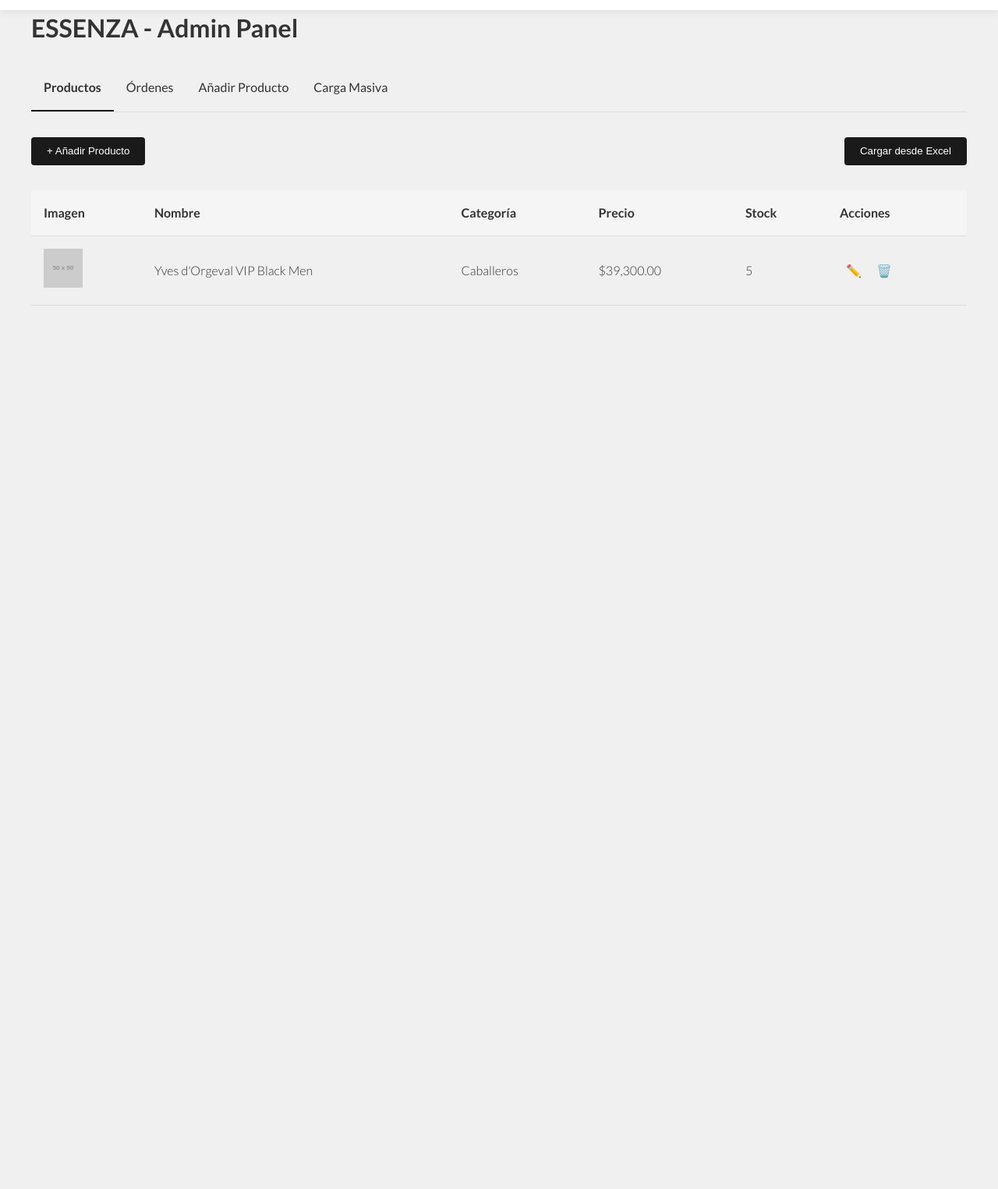
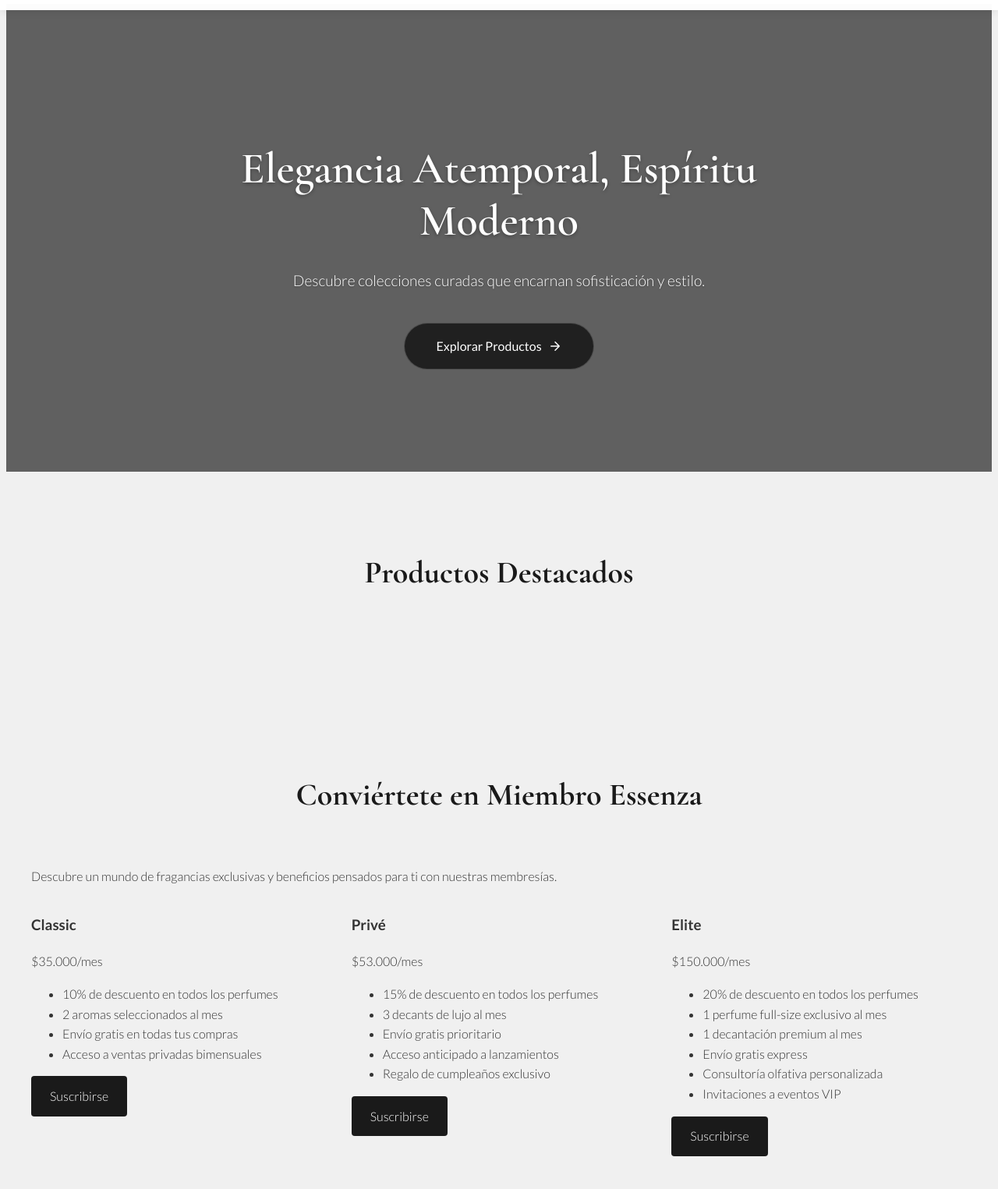
Before and after one commit to ortubia/Essenza-store, a plain HTML site: page index.html in a window 1280 px wide. Shown: the part 75-1600 px from the top of the page at 78% size. Before the commit the page ends 800 px from the top, so only its background shows below. Drawn offline with nearby package versions, Linux system fonts and the light colour scheme; files that its build step writes are made by us from their sources; placeholder pictures from the web are drawn by us.

Commit message:
Update index.html

```diff
--- a/index.html
+++ b/index.html
@@ -3,61 +3,9 @@
 <head>
   <meta charset="UTF-8">
   <meta name="viewport" content="width=device-width, initial-scale=1.0">
-  <title>ESSENZA - Gestión de Productos</title>
-  <link rel="stylesheet" href="styles.css">
+  <title>ESSENZA - Elegancia Atemporal</title>
+  <link rel="stylesheet" href="css/styles.css">
   <link href="https://fonts.googleapis.com/css2?family=Cormorant+Garamond:wght@400;600;700&family=Lato:wght@300;400;700&display=swap" rel="stylesheet">
-  <style>
-    .admin-container {
-      max-width: 1200px;
-      margin: 2em auto;
-      padding: 2em;
-    }
-    .admin-nav {
-      display: flex;
-      margin-bottom: 2em;
-      border-bottom: 1px solid #ddd;
-    }
-    .admin-nav a {
-      padding: 1em;
-      text-decoration: none;
-      color: #333;
-      font-weight: 400;
-    }
-    .admin-nav a.active {
-      border-bottom: 2px solid #1a1a1a;
-      font-weight: 600;
-    }
-    .admin-actions {
-      display: flex;
-      justify-content: space-between;
-      margin-bottom: 2em;
-    }
-    .admin-button {
-      padding: 0.8em 1.5em;
-      background: #1a1a1a;
-      color: white;
-      border: none;
-      border-radius: 4px;
-      cursor: pointer;
-    }
-    .products-table {
-      width: 100%;
-      border-collapse: collapse;
-    }
-    .products-table th, .products-table td {
-      padding: 1em;
-      text-align: left;
-      border-bottom: 1px solid #ddd;
-    }
-    .products-table th {
-      background: #f5f5f5;
-      font-weight: 600;
-    }
-    .action-icon {
-      margin: 0 0.5em;
-      cursor: pointer;
-    }
-  </style>
 </head>
 <body>
   <header class="main-header">
@@ -81,49 +29,109 @@
     </div>
   </header>
 
-  <div class="admin-container">
-    <h1>ESSENZA - Admin Panel</h1>
+  <main>
+    <section class="hero">
+      <div class="hero-overlay"></div>
+      <div class="hero-content">
+        <h1 class="hero-title">Elegancia Atemporal, Espíritu Moderno</h1>
+        <p class="hero-subtitle">Descubre colecciones curadas que encarnan sofisticación y estilo.</p>
+        <a href="productos.html" class="hero-button">
+          Explorar Productos
+          <svg xmlns="http://www.w3.org/2000/svg" width="24" height="24" viewBox="0 0 24 24" fill="none" stroke="currentColor" stroke-width="2" stroke-linecap="round" stroke-linejoin="round">
+            <path d="M5 12h14M12 5l7 7-7 7"></path>
+          </svg>
+        </a>
+      </div>
+    </section>
 
-    <nav class="admin-nav">
-      <a href="productos.html" class="active">Productos</a>
-      <a href="pedidos.html">Órdenes</a>
-      <a href="#">Añadir Producto</a>
-      <a href="#">Carga Masiva</a>
-    </nav>
+    <section class="featured-section">
+      <div class="section-container">
+        <h2 class="section-title">Productos Destacados</h2>
+        <div class="featured-grid" id="featured-products">
+          <!-- Productos cargados dinámicamente -->
+        </div>
+      </div>
+    </section>
 
-    <div class="admin-actions">
-      <button class="admin-button">+ Añadir Producto</button>
-      <button class="admin-button">Cargar desde Excel</button>
+    <section class="memberships-section">
+      <div class="section-container">
+        <h2 class="section-title">Conviértete en Miembro Essenza</h2>
+        <p class="section-subtitle">Descubre un mundo de fragancias exclusivas y beneficios pensados para ti con nuestras membresías.</p>
+
+        <div class="membership-tiers">
+          <div class="tier-card">
+            <h3>Classic</h3>
+            <p class="tier-price">$35.000/mes</p>
+            <ul class="tier-benefits">
+              <li>10% de descuento en todos los perfumes</li>
+              <li>2 aromas seleccionados al mes</li>
+              <li>Envío gratis en todas tus compras</li>
+              <li>Acceso a ventas privadas bimensuales</li>
+            </ul>
+            <a href="suscripciones/classic.html" class="tier-button">Suscribirse</a>
           </div>
 
-    <table class="products-table">
-      <thead>
-        <tr>
-          <th>Imagen</th>
-          <th>Nombre</th>
-          <th>Categoría</th>
-          <th>Precio</th>
-          <th>Stock</th>
-          <th>Acciones</th>
-        </tr>
-      </thead>
-      <tbody>
-        <tr>
-          <td><img src="https://via.placeholder.com/50x50.png?text=Perfume" alt="Producto" width="50"></td>
-          <td>Yves d'Orgeval VIP Black Men</td>
-          <td>Caballeros</td>
-          <td>$39,300.00</td>
-          <td>5</td>
-          <td>
-            <span class="action-icon">✏️</span>
-            <span class="action-icon">🗑️</span>
-          </td>
-        </tr>
-        <!-- Más filas de productos se cargarán dinámicamente -->
-      </tbody>
-    </table>
+          <div class="tier-card">
+            <h3>Privé</h3>
+            <p class="tier-price">$53.000/mes</p>
+            <ul class="tier-benefits">
+              <li>15% de descuento en todos los perfumes</li>
+              <li>3 decants de lujo al mes</li>
+              <li>Envío gratis prioritario</li>
+              <li>Acceso anticipado a lanzamientos</li>
+              <li>Regalo de cumpleaños exclusivo</li>
+            </ul>
+            <a href="suscripciones/prive.html" class="tier-button">Suscribirse</a>
           </div>
 
-  <script src="../../js/admin.js"></script>
+          <div class="tier-card">
+            <h3>Elite</h3>
+            <p class="tier-price">$150.000/mes</p>
+            <ul class="tier-benefits">
+              <li>20% de descuento en todos los perfumes</li>
+              <li>1 perfume full-size exclusivo al mes</li>
+              <li>1 decantación premium al mes</li>
+              <li>Envío gratis express</li>
+              <li>Consultoría olfativa personalizada</li>
+              <li>Invitaciones a eventos VIP</li>
+            </ul>
+            <a href="suscripciones/elite.html" class="tier-button">Suscribirse</a>
+          </div>
+        </div>
+      </div>
+    </section>
+  </main>
+
+  <footer class="main-footer">
+    <div class="footer-container">
+      <div class="footer-brand">
+        <div class="footer-logo">ESSENZA</div>
+        <p>Experimenta la elegancia atemporal con Essenza.</p>
+      </div>
+
+      <div class="footer-links">
+        <h4>Enlaces Rápidos</h4>
+        <ul>
+          <li><a href="index.html">Inicio</a></li>
+          <li><a href="productos.html">Productos</a></li>
+          <li><a href="#">Suscripciones</a></li>
+          <li><a href="#">Sobre Nosotros</a></li>
+          <li><a href="admin/login.html">Admin Vendedor</a></li>
+        </ul>
+      </div>
+
+      <div class="footer-contact">
+        <h4>Contacto</h4>
+        <p>contacto@essenza.com</p>
+        <p>+57 300 123 4567</p>
+      </div>
+    </div>
+
+    <div class="footer-bottom">
+      <p>&copy; 2025 Essenza, Todos los derechos reservados.</p>
+    </div>
+  </footer>
+
+  <script src="js/main.js"></script>
 </body>
 </html>
```
Lines whose indentation alone changed are shown as unchanged.
